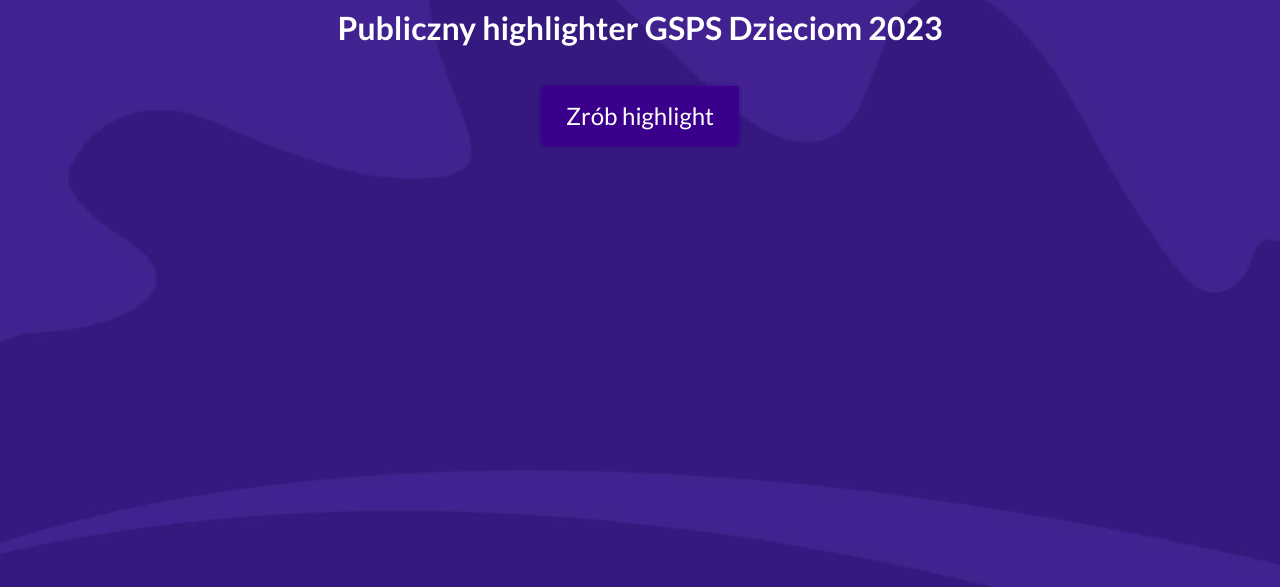
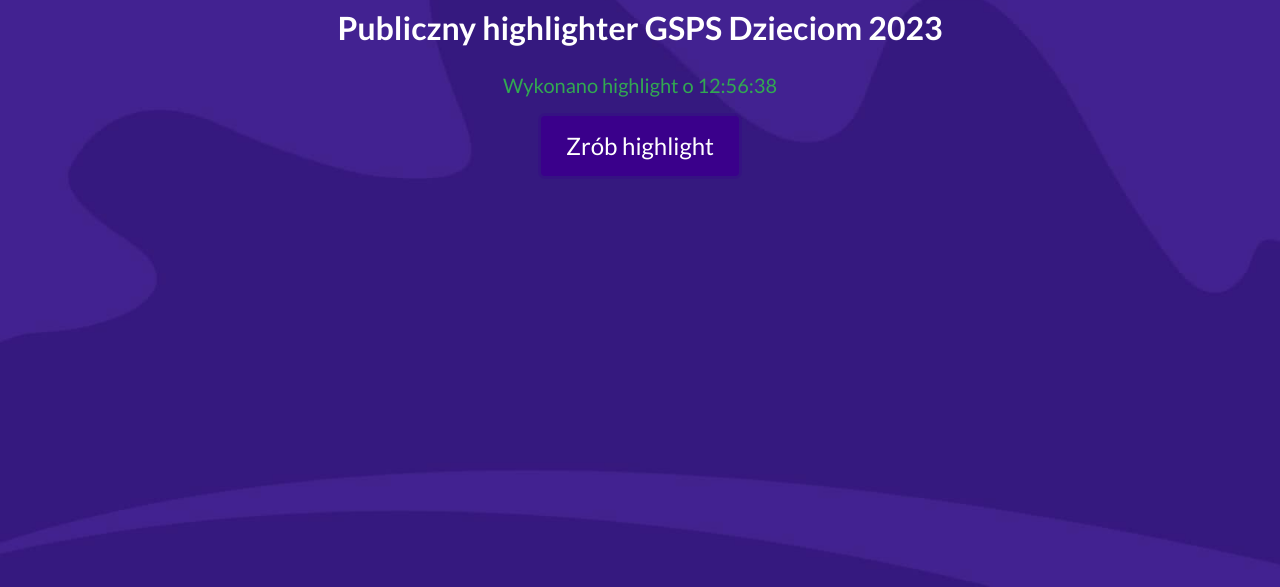
Before and after one commit to GramyPomagamy/gsps-remote-highlighter, a website: page views/index.html in a window 1280 px wide. Both pictures are taken after a click on the button "Zrób highlight". Shown: the part 213-800 px from the top of the page. Drawn offline with nearby package versions, Linux system fonts and the light colour scheme; no server answers.

Commit message:
Show timestamp when making highlight

```diff
--- a/views/index.html
+++ b/views/index.html
@@ -16,6 +16,9 @@
         <h1 class="title mt-5 mx-4 has-text-centered" style="color: white">
           Publiczny highlighter GSPS Dzieciom 2023
         </h1>
+        <h2 id="confirmation" style="color: #32a852; display: none; font-size: 20px;">
+          Wykonano highlight o <span id="timestamp"></span>
+        </h2>
         <button id="doHighlightButton" class="button is-primary is-large mt-4">
           Zrób highlight
         </button>
@@ -29,6 +32,10 @@
 
       button.onclick = function () {
         socket.emit("highlight");
+        document.getElementById("confirmation").style.display = "unset";
+        document.getElementById("timestamp").innerHTML = new Date(
+          Date.now()
+        ).toLocaleTimeString("pl-PL");
       };
     </script>
   </body>
```
